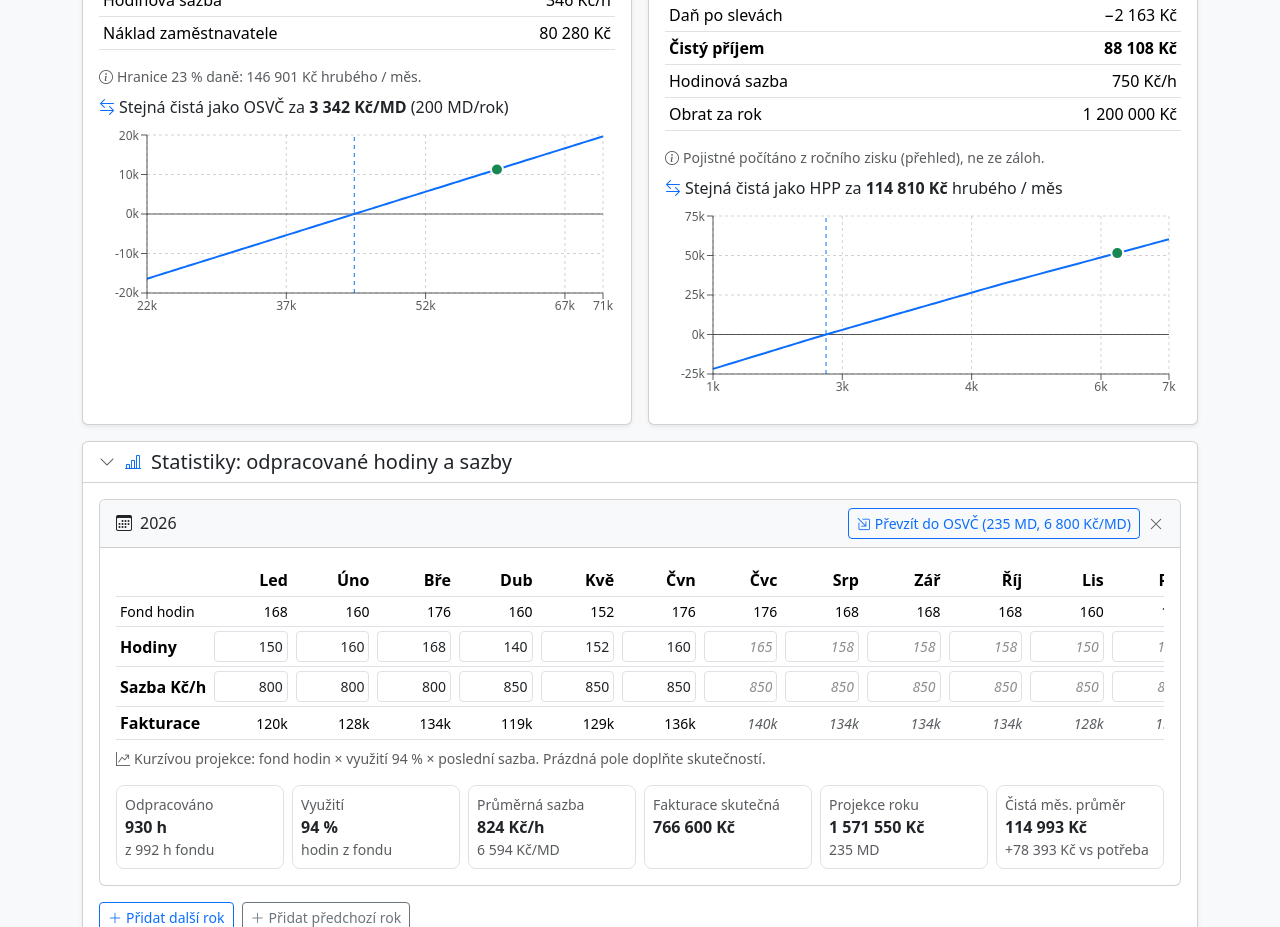
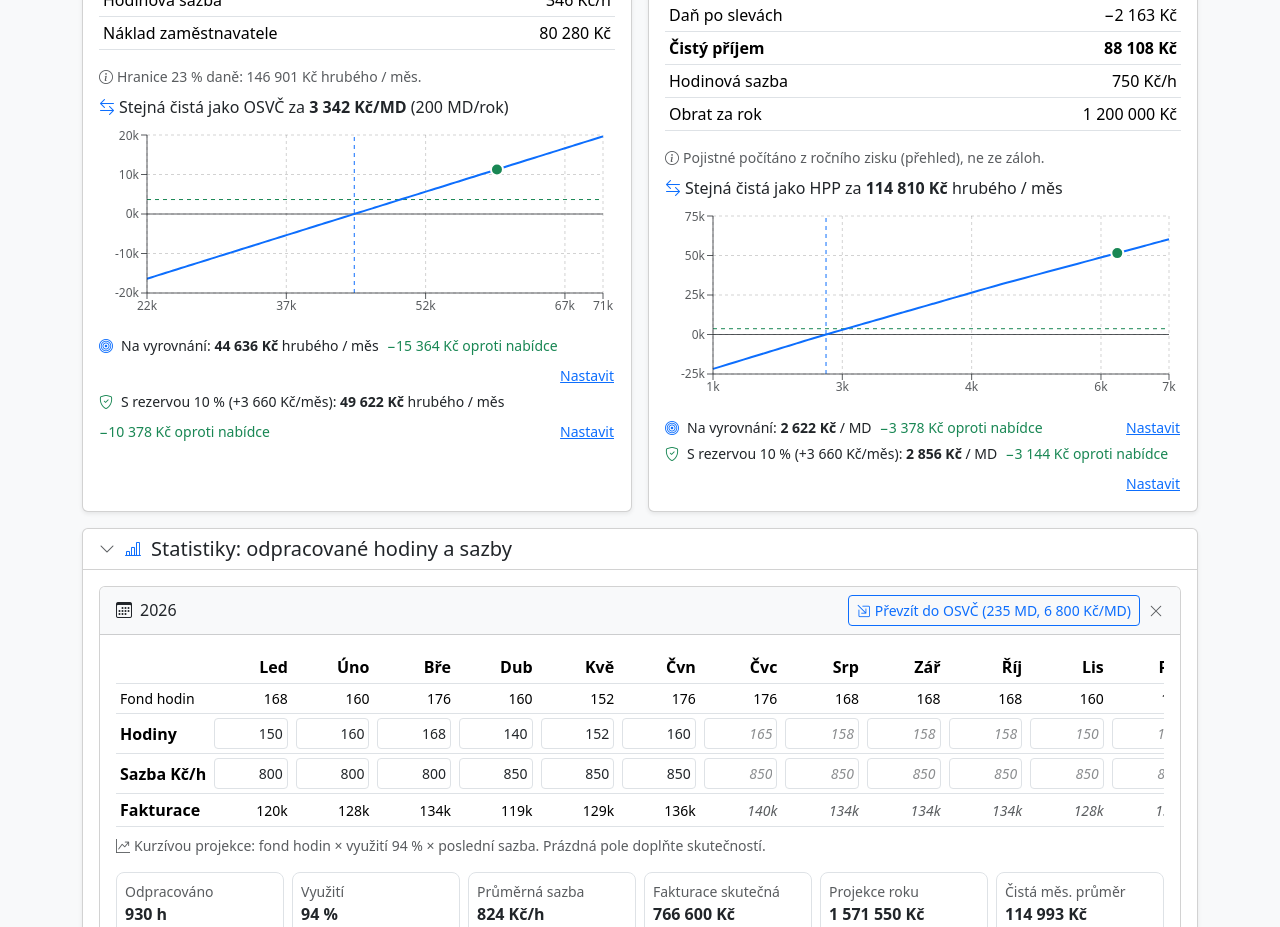
Before and after one commit to jbrezik/income-calc, a React (Vite) app: page / in a window 1280 px wide. Shown: the part 1700-2627 px from the top of the page. Built offline with nearby package versions, Linux system fonts and the light colour scheme.

Commit message:
Break-even and 10% buffer targets under charts; thin line slider thumb

```diff
--- a/src/styles.css
+++ b/src/styles.css
@@ -30,6 +30,10 @@ body { background: var(--bs-tertiary-bg); }
 .stepper .num-input { flex: 0 0 6.5rem; width: 6.5rem; min-width: 0; }
 .stepper .stepper-btn { padding-inline: 0.5rem; font-variant-numeric: tabular-nums; white-space: nowrap; }
 
+/* Sliders: thin tall line instead of a round thumb */
+.form-range::-webkit-slider-thumb { width: 4px; height: 1.5rem; margin-top: -0.5rem; border-radius: 2px; }
+.form-range::-moz-range-thumb { width: 4px; height: 1.5rem; border-radius: 2px; }
+
 /* Category cards */
 .category-card .card-header { padding: 0.5rem 0.75rem; }
 .category-name { text-transform: uppercase; font-size: 1.1rem; letter-spacing: 0.04em; }
--- a/src/ui/ModeCards.tsx
+++ b/src/ui/ModeCards.tsx
@@ -30,6 +30,34 @@ function Surplus({ value }: { value: number }) {
       <i className={`bi ${ok ? "bi-check-circle" : "bi-exclamation-circle"}`} aria-hidden />
       <span>{ok ? "Pokryje, přebytek" : "Nepokryje, chybí"} <strong>{signedKc(value)}</strong> měsíčně</span>
     </div>
+  );
+}
+
+/** Share of the need kept as a safety buffer. */
+const BUFFER = 0.1;
+
+type TargetsProps = { need: number; even: number; buffer: number; unit: string; offer: number; onPick: (v: number) => void };
+
+/** Pay needed to break even and to keep a 10 % buffer, compared with the current offer. */
+function Targets({ need, even, buffer, unit, offer, onPick }: TargetsProps) {
+  const line = (label: string, value: number, icon: string) => {
+    const diff = value - offer;
+    return (
+      <li className="d-flex flex-wrap align-items-baseline gap-2">
+        <i className={`bi ${icon}`} aria-hidden />
+        <span>{label}: <strong>{kc(value)}</strong> {unit}</span>
+        <span className={diff > 0 ? "text-danger" : "text-success"}>
+          {diff === 0 ? "odpovídá nabídce" : `${signedKc(diff)} oproti nabídce`}
+        </span>
+        <button type="button" className="btn btn-link btn-sm p-0 ms-auto" onClick={() => onPick(value)}>Nastavit</button>
+      </li>
+    );
+  };
+  return (
+    <ul className="list-unstyled small mt-2 mb-0 vstack gap-1">
+      {line("Na vyrovnání", even, "bi-bullseye text-primary")}
+      {line(`S rezervou ${BUFFER * 100} % (+${kc(need * BUFFER)}/měs)`, buffer, "bi-shield-check text-success")}
+    </ul>
   );
 }
 
@@ -86,7 +114,9 @@ export function HppCard({ need, year, person, offer, onOffer, mdPerYear, osvcOpt
           Stejná čistá jako OSVČ za <strong>{kc(equivMd)}/MD</strong> ({mdPerYear} MD/rok)</p>
         <SurplusChart surplusAt={(g) => hpp(g, year, person).netMonthly - need}
           from={Math.round(minGross * 0.5)} to={Math.round(Math.max(minGross * 1.6, offer * 1.1))}
-          offer={offer} minimum={minGross} xLabel="Hrubá mzda" onPick={onOffer} snap={500} />
+          offer={offer} minimum={minGross} bufferSurplus={need * BUFFER} xLabel="Hrubá mzda" onPick={onOffer} snap={500} />
+        <Targets need={need} even={minGross} buffer={minHppGross(need * (1 + BUFFER), year, person)} unit="hrubého / měs"
+          offer={offer} onPick={onOffer} />
       </div>
     </section>
   );
@@ -152,7 +182,9 @@ export function OsvcCard({ need, year, person, offer, onOffer, mdPerYear, onMdPe
           Stejná čistá jako HPP za <strong>{kc(equivGross)}</strong> hrubého / měs</p>
         <SurplusChart surplusAt={(x) => osvc(x, mdPerYear, year, person, opts).netMonthly - need}
           from={Math.round(minRate * 0.5)} to={Math.round(Math.max(minRate * 1.6, offer * 1.1))}
-          offer={offer} minimum={minRate} xLabel="Sazba za MD" onPick={onOffer} snap={100} />
+          offer={offer} minimum={minRate} bufferSurplus={need * BUFFER} xLabel="Sazba za MD" onPick={onOffer} snap={100} />
+        <Targets need={need} even={minRate} buffer={minMdRate(need * (1 + BUFFER), mdPerYear, year, person, opts)} unit="/ MD"
+          offer={offer} onPick={onOffer} />
       </div>
     </section>
   );
--- a/src/ui/SurplusChart.tsx
+++ b/src/ui/SurplusChart.tsx
@@ -8,6 +8,8 @@ type Props = {
   to: number;
   offer: number;
   minimum: number;
+  /** Surplus that counts as a safe buffer; drawn as a dashed line. */
+  bufferSurplus: number;
   xLabel: string;
   /** Click on the chart picks that pay value. */
   onPick: (x: number) => void;
@@ -17,7 +19,7 @@ type Props = {
 
 const thousands = (n: number) => `${Math.round(n / 1000)}k`;
 
-export function SurplusChart({ surplusAt, from, to, offer, minimum, xLabel, onPick, snap }: Props) {
+export function SurplusChart({ surplusAt, from, to, offer, minimum, bufferSurplus, xLabel, onPick, snap }: Props) {
   const steps = 60;
   const data = Array.from({ length: steps + 1 }, (_, i) => {
     const x = Math.round(from + ((to - from) * i) / steps);
@@ -42,6 +44,7 @@ export function SurplusChart({ surplusAt, from, to, offer, minimum, xLabel, onPi
           />
           <ReferenceLine y={0} stroke="var(--muted)" />
           <ReferenceLine x={minimum} stroke="var(--accent)" strokeDasharray="4 4" />
+          <ReferenceLine y={bufferSurplus} stroke="var(--good)" strokeDasharray="4 4" />
           <Line type="monotone" dataKey="surplus" stroke="var(--accent)" strokeWidth={2} dot={false} isAnimationActive={false} />
           {offer >= from && offer <= to && (
             <ReferenceDot x={offer} y={Math.round(offerSurplus)} r={6}
```
